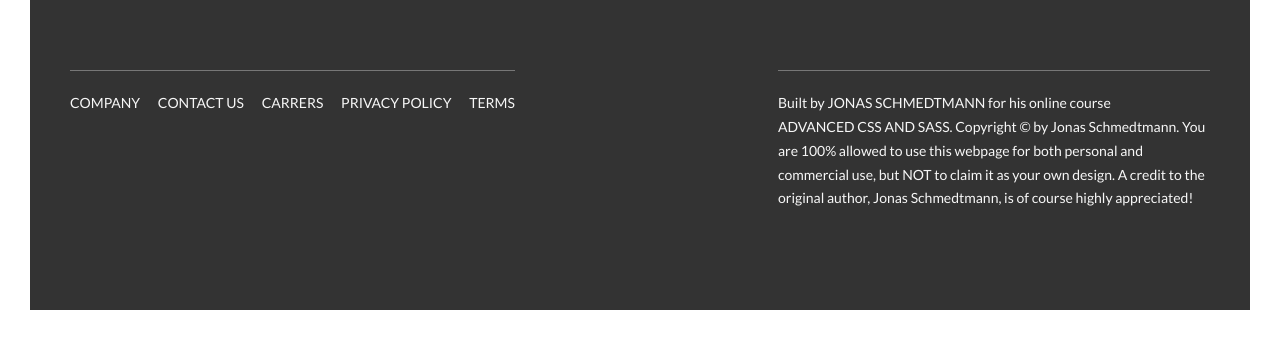
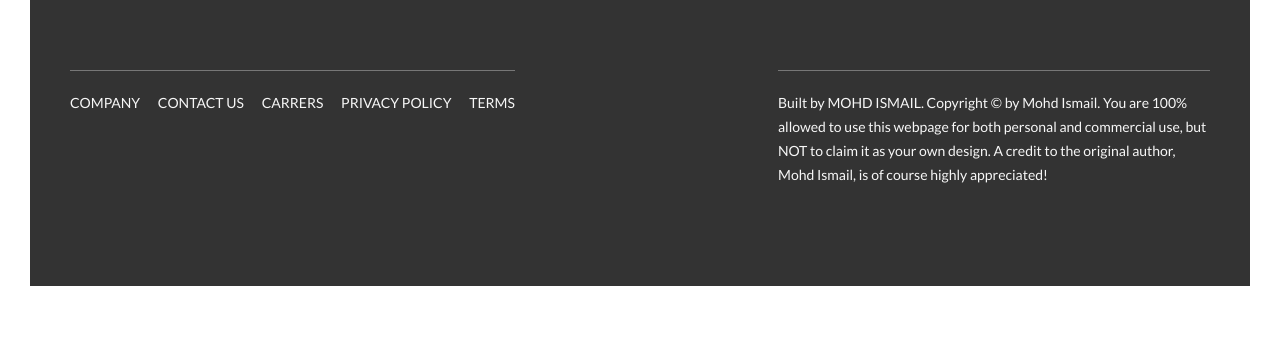
Before and after one commit to mdismailweb/Natours, a website: page index.html in a window 1280 px wide. Shown: the part 5815-6155 px from the top of the page. After the commit the page ends 6131 px from the top, so only its background shows below. Drawn offline with Linux system fonts and the light colour scheme.

Commit message:
Update index.html

```diff
--- a/index.html
+++ b/index.html
@@ -390,10 +390,8 @@
                 </div>
                 <div class="col-1-of-2">
                     <p class="footer__copyright">
-                        Built by <a href="#" class="footer__link">Jonas Schmedtmann</a> for his online course <a href="#" class="footer__link">Advanced CSS and Sass</a>.
-                        Copyright &copy; by Jonas Schmedtmann. You are 100% allowed to use this webpage for both personal
-                        and commercial use, but NOT to claim it as your own design. A credit to the original author, Jonas
-                        Schmedtmann, is of course highly appreciated!
+                        Built by <a href="#" class="footer__link">Mohd Ismail</a>. Copyright &copy; by Mohd Ismail. You are 100% allowed to use this webpage for both personal
+                        and commercial use, but NOT to claim it as your own design. A credit to the original author, Mohd Ismail, is of course highly appreciated!
                     </p>
                 </div>
             </div>
```
